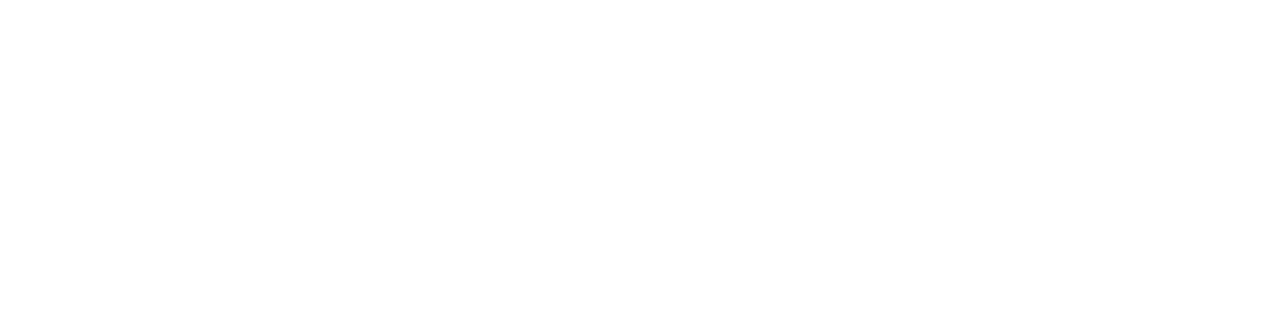
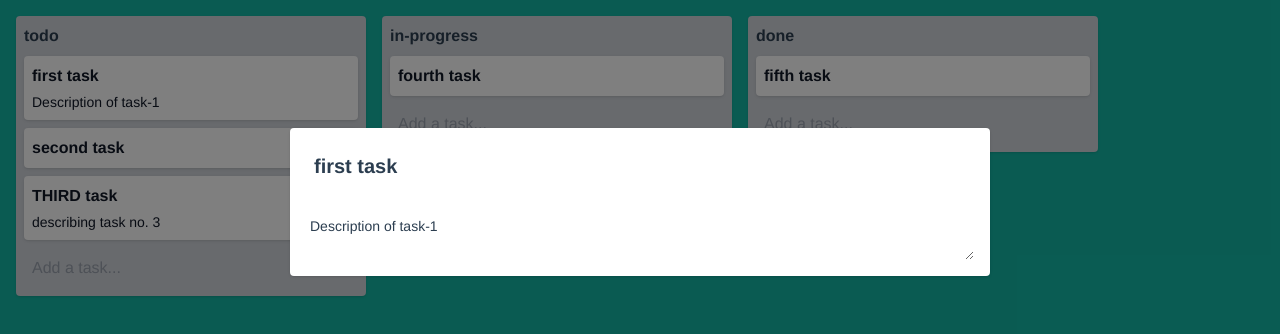
Before and after one commit to eng-gira/project-manager-kanban, a Vue app: page /task/1 in a window 1280 px wide. Before the commit this address had no page. Shown: the top 334 px of the page. Built offline with nearby package versions, Linux system fonts and the light colour scheme.

Commit message:
Add Task, Update Task Name/Description, TaskModal

```diff
--- a/src/assets/main.css
+++ b/src/assets/main.css
@@ -513,8 +513,19 @@
   --tw-backdrop-sepia:  ;
 }
 
+.absolute {
+  position: absolute;
+}
+
 .relative {
   position: relative;
+}
+
+.inset-0 {
+  top: 0px;
+  right: 0px;
+  bottom: 0px;
+  left: 0px;
 }
 
 .m-32 {
@@ -534,16 +545,36 @@
   margin-bottom: 0.5rem;
 }
 
+.mt-1 {
+  margin-top: 0.25rem;
+}
+
+.mt-6 {
+  margin-top: 1.5rem;
+}
+
+.mr-2 {
+  margin-right: 0.5rem;
+}
+
+.block {
+  display: block;
+}
+
 .flex {
   display: flex;
 }
 
-.h-full {
-  height: 100%;
+.h-screen {
+  height: 100vh;
 }
 
-.h-screen {
-  height: 100vh;
+.w-full {
+  width: 100%;
+}
+
+.w-\[500px\] {
+  width: 500px;
 }
 
 .min-w-\[350px\] {
@@ -554,12 +585,24 @@
   max-width: 700px;
 }
 
+.flex-shrink-0 {
+  flex-shrink: 0;
+}
+
+.flex-grow {
+  flex-grow: 1;
+}
+
 .cursor-pointer {
   cursor: pointer;
 }
 
 .flex-row {
   flex-direction: row;
+}
+
+.flex-col {
+  flex-direction: column;
 }
 
 .flex-wrap {
@@ -572,6 +615,14 @@
 
 .items-center {
   align-items: center;
+}
+
+.justify-center {
+  justify-content: center;
+}
+
+.justify-between {
+  justify-content: space-between;
 }
 
 .overflow-auto {
@@ -597,12 +648,30 @@
   background-color: rgb(255 255 255 / var(--tw-bg-opacity));
 }
 
+.bg-gray-500 {
+  --tw-bg-opacity: 1;
+  background-color: rgb(107 114 128 / var(--tw-bg-opacity));
+}
+
+.bg-transparent {
+  background-color: transparent;
+}
+
+.bg-gray-50 {
+  --tw-bg-opacity: 1;
+  background-color: rgb(249 250 251 / var(--tw-bg-opacity));
+}
+
 .p-4 {
   padding: 1rem;
 }
 
 .p-2 {
   padding: 0.5rem;
+}
+
+.p-1 {
+  padding: 0.25rem;
 }
 
 .py-2 {
@@ -620,8 +689,23 @@
   padding-bottom: 1rem;
 }
 
+.px-4 {
+  padding-left: 1rem;
+  padding-right: 1rem;
+}
+
 .text-left {
   text-align: left;
+}
+
+.text-sm {
+  font-size: 0.875rem;
+  line-height: 1.25rem;
+}
+
+.text-xl {
+  font-size: 1.25rem;
+  line-height: 1.75rem;
 }
 
 .font-bold {
@@ -648,6 +732,23 @@
   box-shadow: var(--tw-ring-offset-shadow, 0 0 #0000), var(--tw-ring-shadow, 0 0 #0000), var(--tw-shadow);
 }
 
+.shadow-inner {
+  --tw-shadow: inset 0 2px 4px 0 rgb(0 0 0 / 0.05);
+  --tw-shadow-colored: inset 0 2px 4px 0 var(--tw-shadow-color);
+  box-shadow: var(--tw-ring-offset-shadow, 0 0 #0000), var(--tw-ring-shadow, 0 0 #0000), var(--tw-shadow);
+}
+
+.shadow-lg {
+  --tw-shadow: 0 10px 15px -3px rgb(0 0 0 / 0.1), 0 4px 6px -4px rgb(0 0 0 / 0.1);
+  --tw-shadow-colored: 0 10px 15px -3px var(--tw-shadow-color), 0 4px 6px -4px var(--tw-shadow-color);
+  box-shadow: var(--tw-ring-offset-shadow, 0 0 #0000), var(--tw-ring-shadow, 0 0 #0000), var(--tw-shadow);
+}
+
+.shadow-gray-300 {
+  --tw-shadow-color: #d1d5db;
+  --tw-shadow: var(--tw-shadow-colored);
+}
+
 .grayscale {
   --tw-grayscale: grayscale(100%);
   filter: var(--tw-blur) var(--tw-brightness) var(--tw-contrast) var(--tw-grayscale) var(--tw-hue-rotate) var(--tw-invert) var(--tw-saturate) var(--tw-sepia) var(--tw-drop-shadow);
--- a/src/default-board.js
+++ b/src/default-board.js
@@ -7,21 +7,21 @@
       name: 'todo',
       tasks: [
         {
-          description: '',
+          description: 'Description of task-1',
           name: 'first task',
-          id: uuid(),
+          id: 1,
           userAssigned: null
         },
         {
           description: '',
           name: 'second task',
-          id: uuid(),
+          id: 2,
           userAssigned: null
         },
         {
-          description: '',
-          name: 'and thrid',
-          id: uuid(),
+          description: 'describing task no. 3',
+          name: 'THIRD task',
+          id: 3,
           userAssigned: null
         }
       ]
@@ -31,8 +31,8 @@
       tasks: [
         {
           description: '',
-          name: 'first task',
-          id: uuid(),
+          name: 'fourth task',
+          id: 4,
           userAssigned: null
         }
       ]
@@ -42,8 +42,8 @@
       tasks: [
         {
           description: '',
-          name: 'first task',
-          id: uuid(),
+          name: 'fifth task',
+          id: 5,
           userAssigned: null
         }
       ]
--- a/src/router/index.js
+++ b/src/router/index.js
@@ -1,12 +1,21 @@
 import { createRouter, createWebHistory } from 'vue-router'
 import HomeView from '../views/HomeView.vue'
 import BoardView from '../views/BoardView.vue'
+import TaskModal from '../views/TaskModal.vue'
 
 const routes = [
   {
     path: '/',
     name: 'BoardView',
-    component: BoardView
+    component: BoardView,
+    children: [
+      {
+        path: 'task/:id',
+        name: 'TaskModal',
+        component: TaskModal,
+        props: true,
+      }
+    ]
   },
   {
     path: '/about',
--- a/src/views/BoardView.vue
+++ b/src/views/BoardView.vue
@@ -11,35 +11,79 @@
                 <div class="list-reset">
                     <!-- Task Class Styles -->
                     <div
-                        class="flex items-center flex-wrap shadow mb-2 py-2 px-2 rounded bg-white text-gray-900 no-underline cursor-pointer"
+                        class="flex items-center flex-wrap shadow mb-2 py-2 px-2 rounded bg-white text-gray-900 no-underline"
                         v-for="task in column.tasks" :key="task.id"
+                        @click="openTask(task.id)"
                         >
-                        {{ task.name }}
+                        <!-- Idk if flex-no-shrink would work or I must use flex-shrink-0 -->
+                        <span class="w-full font-bold flex-no-shrink">
+                            {{ task.name }}
+                        </span>
+                        <p
+                            v-if="task.description"
+                            class="w-full flex-no-shrink text-sm mt-1">
+                            {{ task.description }}
+                        </p>
                     </div>
+
+                    <input
+                        type="text"
+                        class="p-2 block w-full bg-transparent"
+                        placeholder="Add a task..."
+                        @keyup.enter="addTask($event, column.tasks)"
+                    />
                 </div>
             </div>
         </div>
 
-
+    </div>
+    <!-- Task Modal -->
+    <!-- class="bg-gray-300 absolute pin" -->
+    <div
+        class="bg-transparent absolute inset-0 semi-transparent"
+        v-if="isTaskOpen"
+        @click.self="closeTask"
+    >
+        <router-view />
     </div>
 
 </template>
 <script setup>
-import { onBeforeMount, ref } from 'vue'
+import { computed, onBeforeMount, ref } from 'vue'
+import { useRoute, useRouter } from 'vue-router'
 import defaultBoard from '@/default-board.js'
 
 let board = ref(null)
+const route = useRoute()
+const router = useRouter()
 
-/**
- * @todo use .value with board and see what changes in the console. If nothing, I think the only thing that changes is
- *  that board = defaultBoard makes board no longer a ref but a defaultBoard. To keep it a ref, I think you need to use
- *  board.value = defaultBoard
- */
 onBeforeMount(() => {
-    board = defaultBoard
+    board.value = defaultBoard
 
-    console.log('board', board)
-    console.log('columns', board.columns)
-    console.log('columns[0].name', board.columns[0].name)
+    console.log('board', board.value)
+    console.log('columns', board.value.columns)
+    console.log('columns[0].name', board.value.columns[0].name)
 })
+
+let isTaskOpen = computed(() => {
+    return route.name === 'TaskModal'
+})
+
+const openTask = (id) => {
+    router.push({ name: 'TaskModal', params: { id: id } })
+}
+const closeTask = () => {
+    router.push({ name: 'BoardView' })
+}
+const addTask = (event, tasks) => {
+    console.log(event.target.value)
+    event.target.value = ''
+}
+
 </script>
+
+<style scoped>
+.semi-transparent {
+    background-color: rgba(0,0,0,0.5);
+}
+</style>
--- /dev/null
+++ b/src/views/TaskModal.vue
@@ -0,0 +1,62 @@
+<template>
+    <div class="relative flex flex-row bg-white pin mx-auto m-32 py-4 text-left rounded max-w-[700px] shadow">
+        <div class="flex flex-col flex-grow justify-between items-start px-4">
+
+            <input
+                type="text"
+                class="p-2 mr-2 flex-grow text-xl font-bold w-full"
+                :value="task.name"
+                @change="updateName(task.id, $event)"
+            />
+
+            <textarea
+                class="mt-6 w-full text-sm p-1"
+                :value=task.description
+                @change="updateDescription(task.id, $event)"
+            />
+        </div>
+    </div>
+</template>
+<script setup>
+import { onBeforeMount, ref } from 'vue';
+import defaultBoard from '@/default-board.js'
+import { onBeforeRouteUpdate } from 'vue-router';
+
+const props = defineProps({
+    id: [String, Number]
+})
+
+let task = ref(null)
+onBeforeRouteUpdate(() => {
+    /**
+     * @todo request the task from the backend after finishing it
+     */
+    for(const column of defaultBoard.columns) {
+        for(const t of column.tasks) {
+            if(t.id == props.id) {
+                task.value = t
+            }
+        }
+    }
+})
+onBeforeMount(() => {
+    /**
+     * @todo request the task from the backend after finishing it
+     */
+    for(const column of defaultBoard.columns) {
+        for(const t of column.tasks) {
+            if(t.id == props.id) {
+                task.value = t
+            }
+        }
+    }
+})
+
+const updateName = (taskId, event) => {
+    console.log('task of id', taskId, 'should have name set to', event.target.value)
+}
+const updateDescription = (taskId, event) => {
+    console.log('task of id', taskId, 'should have its description set to', event.target.value)
+}
+
+</script>
--- a/src/views/TaskView.vue
+++ /dev/null
@@ -1,5 +0,0 @@
-<template>
-    <div class="relative flex flex-row bg-white pin mx-auto m-32 py-4 text-left rounded max-w-[700px] shadow">
-
-    </div>
-</template>
```
